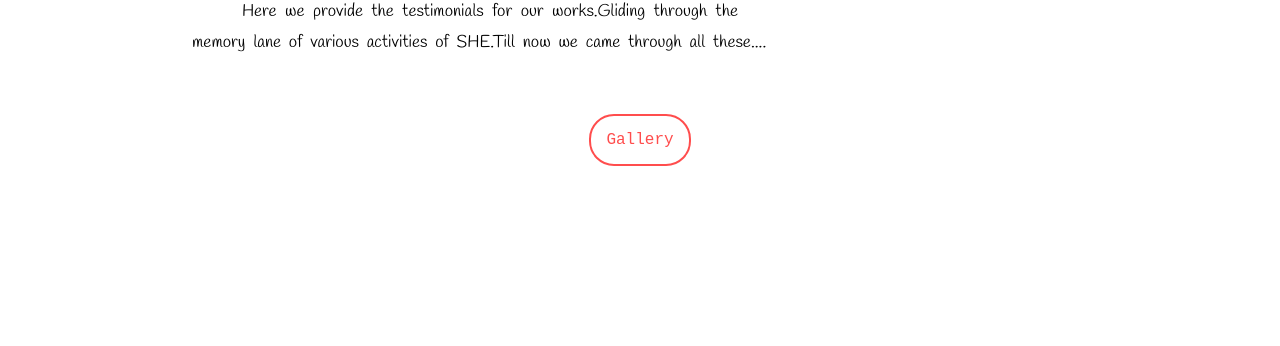
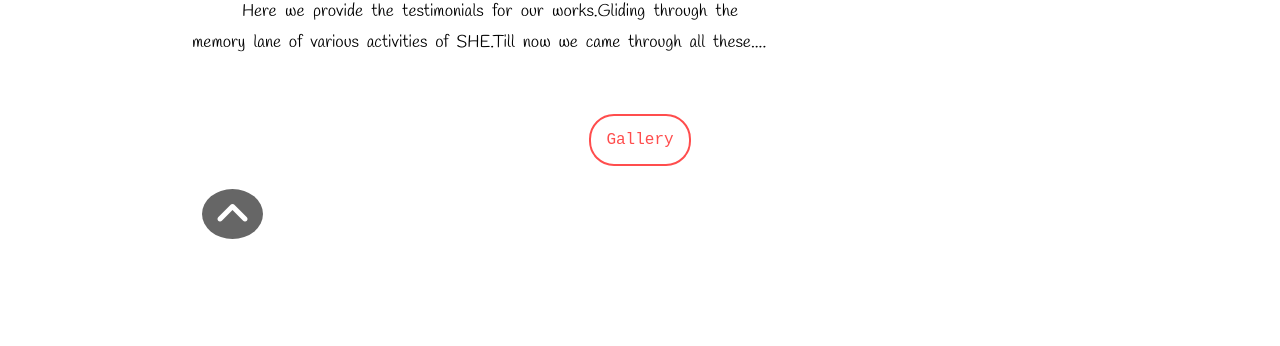
Before and after one commit to akshayaa-p/akshayaa-p.github.io, a plain HTML site: page index.html in a window 1280 px wide. Shown: the part 3401-3747 px from the top of the page. Drawn offline with nearby package versions, Linux system fonts and the light colour scheme; a web font is replaced by a local one.

Commit message:
Update styles.css

```diff
--- a/css/styles.css
+++ b/css/styles.css
@@ -83,6 +83,8 @@ a.ct:hover{border-bottom:2px solid #ff4d4d;}
 .up:hover{color:white;}
 .fa-angle-double-up{border-radius:50%;background:rgba(0,0,0,0.6);padding:5px 13px ;}
 .fa-angle-double-up:hover{background:rgba(0,0,0,0.9)}
+.fa-angle-up{border-radius:50%;background:rgba(0,0,0,0.6);padding:5px 13px ;}
+.fa-angle-up:hover{background:rgba(0,0,0,0.9)}
 .buttons{text-align: center;}
 .gbtn{overflow: hidden;margin-left:15px;margin-right: 15px;padding:15px;text-align: center;color:#ff4d4d;border-radius:25px ;border:2px solid #ff4d4d; text-decoration: none;}
 .gbtn:hover{border:2px solid black;color:black;}
```
